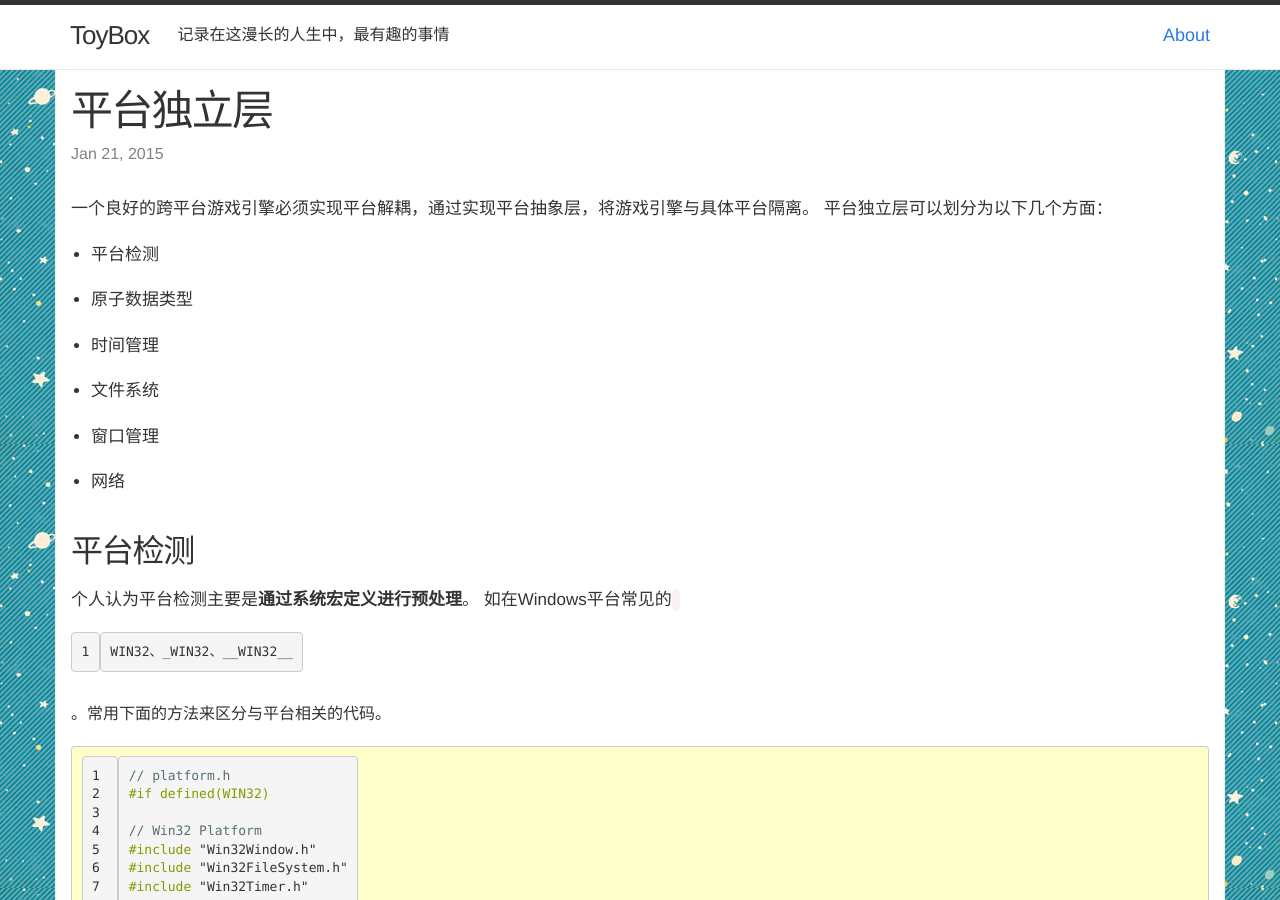
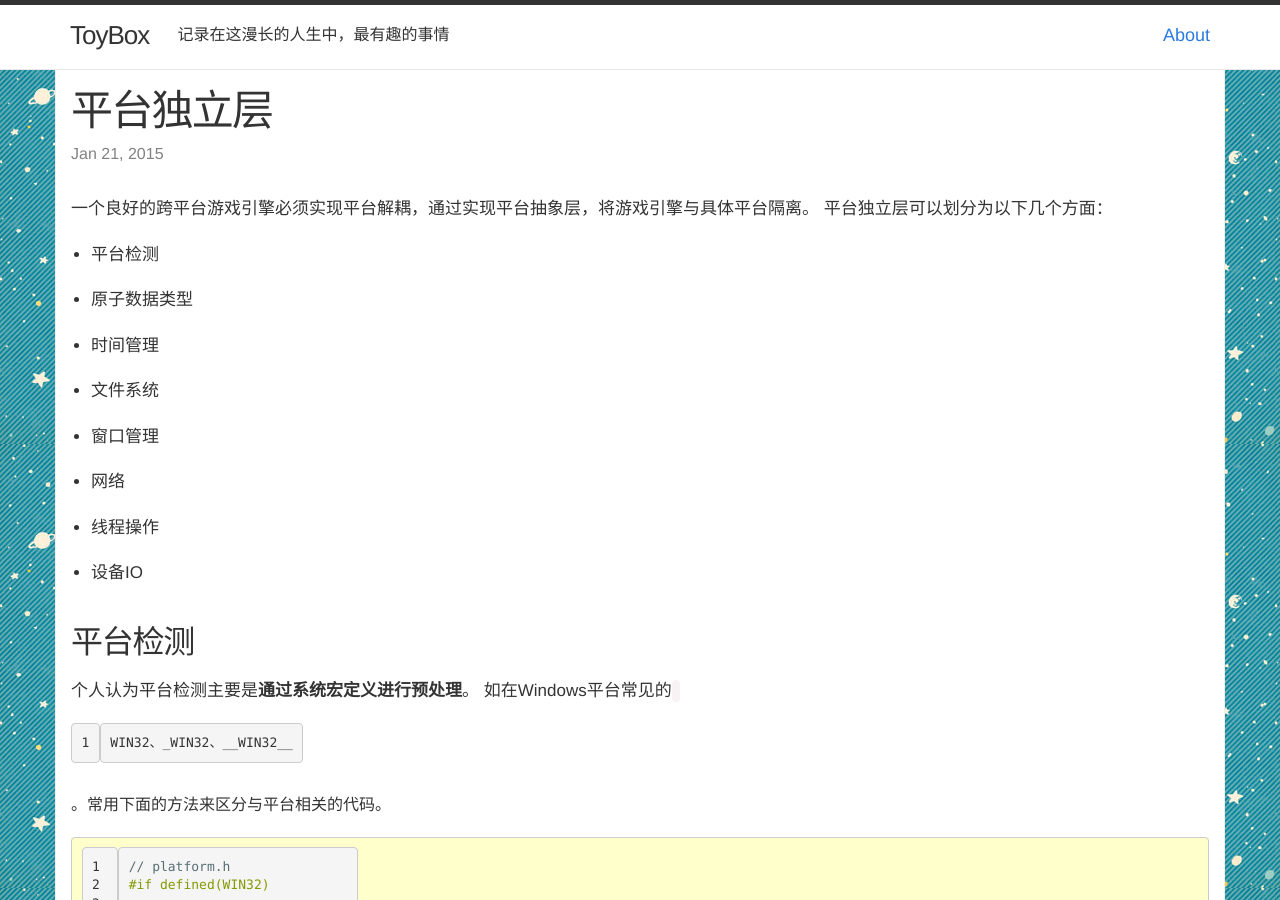
Before and after one commit to Gemini2015/gemini2015.github.io, a Jekyll site: the page built from _posts/2015-01-21-platform.markdown, in a window 1280 px wide and 900 px high. Built offline with Jekyll 4.4.1, drawn with Linux system fonts in a browser that asks for light colours; nearby versions of some CDN libraries; comment, search, counter and statistics services are not loaded.

Commit message:
增加线程，设备IO

```diff
--- a/_posts/2015-01-21-platform.markdown
+++ b/_posts/2015-01-21-platform.markdown
@@ -16,7 +16,8 @@ description: 平台独立层的结构与实现
 - 文件系统
 - 窗口管理
 - 网络
-
+- 线程操作
+- 设备IO
 
 ## 平台检测
 个人认为平台检测主要是**通过系统宏定义进行预处理**。
```
